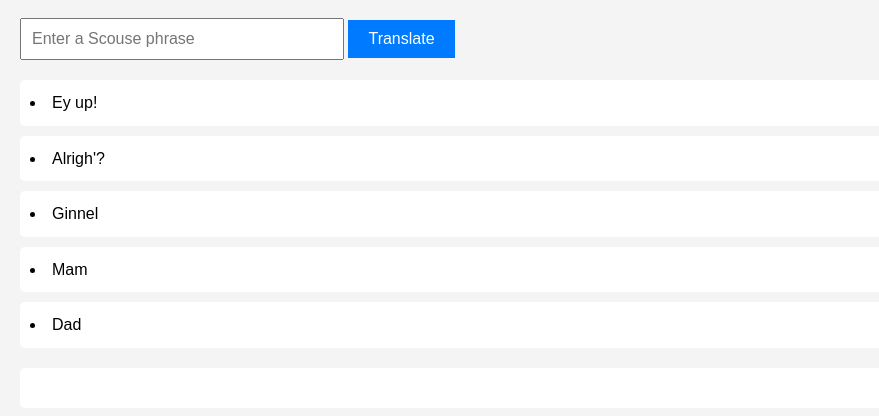
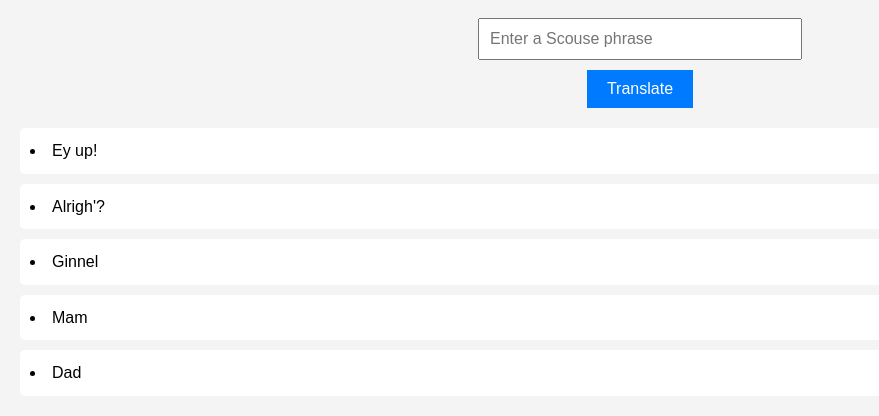
Before and after one commit to TanveerBassi/Scouse-translator, a plain HTML site: page index.html in a window 1280 px wide. Shown: the part 96-512 px from the top of the page, without its empty margins (0-879 px from the left). Drawn offline with Linux system fonts and the light colour scheme.

Commit message:
centered text box and button

```diff
--- a/styles.css
+++ b/styles.css
@@ -16,6 +16,8 @@ h1 {
     width: 300px;
     padding: 10px;
     font-size: 16px;
+    display: block;
+    margin: 0 auto;
 }
 
 #translate-btn {
@@ -25,6 +27,8 @@ h1 {
     color: white;
     border: none;
     cursor: pointer;
+    display: block;
+    margin: 10px auto 0;
 }
 
 #phrases-list {
```
